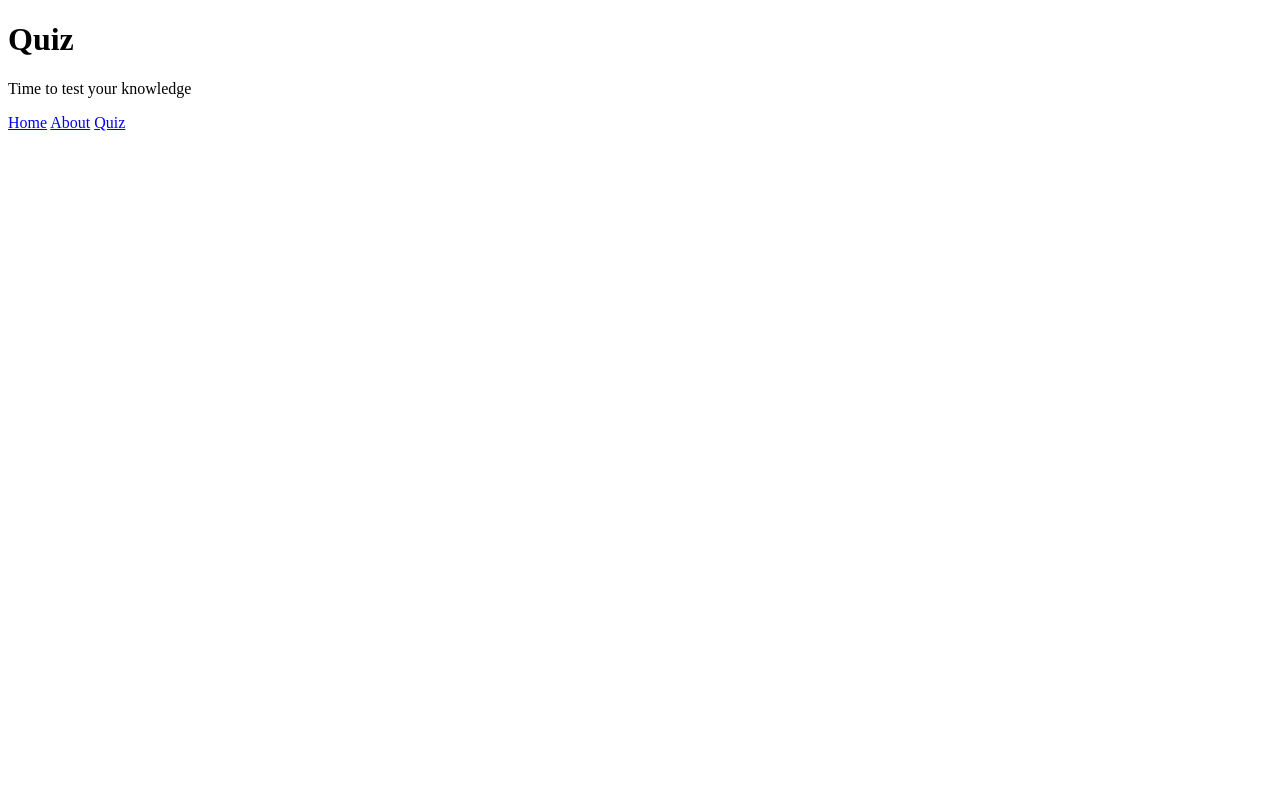
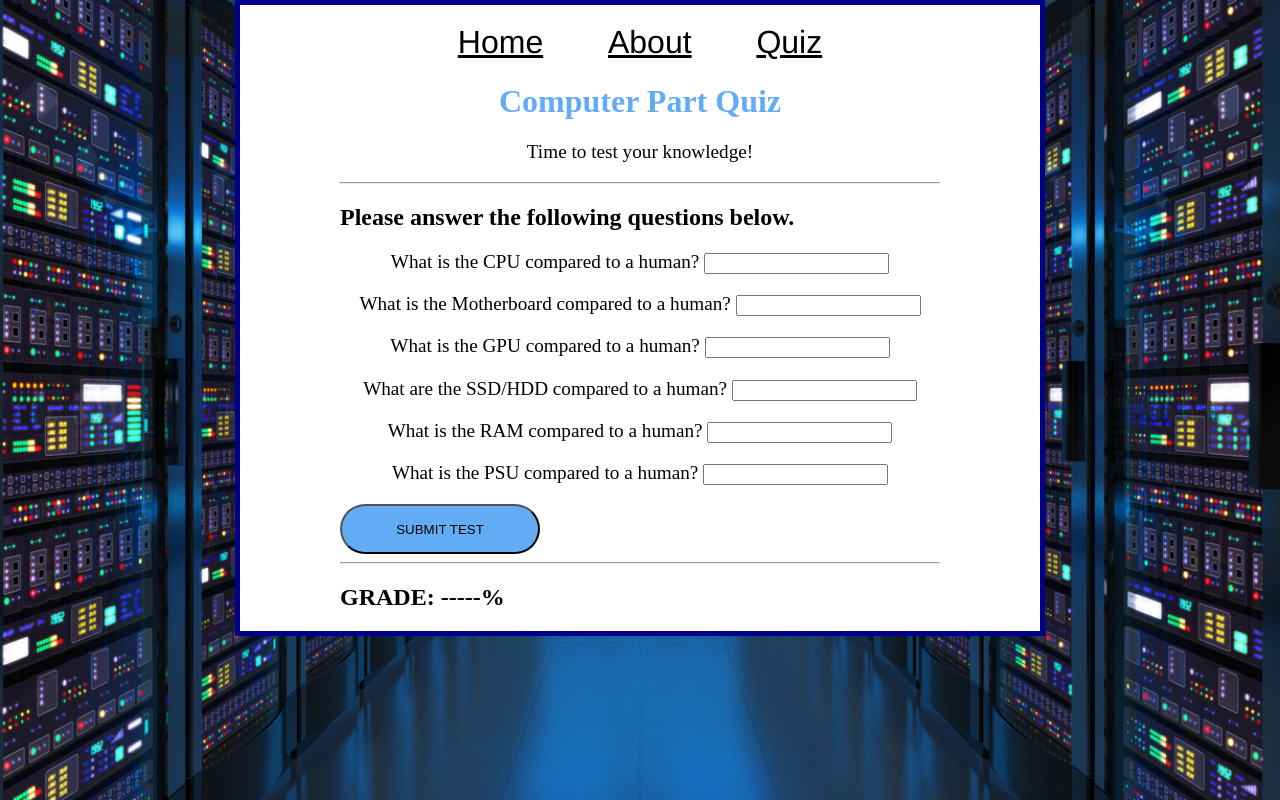
Before and after one commit to Stirling-Silver/Create-A-Website-Project, a plain HTML site: page quiz.html in a window 1280 px wide. Drawn offline with Linux system fonts and the light colour scheme.

Commit message:
Just needs Javascript

```diff
--- a/about.css
+++ b/about.css
@@ -9,14 +9,14 @@ head {
 
 h1 {
     text-align: center;
-    color: darkorchid;
+    color: #61acf5;
     font-size: xx-large;
     font-weight: bolder;
 }
 
 p {
     text-align: center;
-    color: goldenrod;
+    color: black;
     font-size: larger;
 }
 
--- a/quiz.css
+++ b/quiz.css
@@ -0,0 +1,61 @@
+html {
+    background: url("img/Best\ background.jpg") no-repeat center fixed;
+    background-size: cover;
+}
+
+head {
+    text-align: center;
+}
+
+h1 {
+    text-align: center;
+    color: #61acf5;
+    font-size: xx-large;
+    font-weight: bolder;
+}
+
+p {
+    text-align: center;
+    color: black;
+    font-size: larger;
+}
+
+h3 {
+    background-color: ghostwhite;
+    text-align: center;
+    color: gold;
+    margin: 20px;
+    padding-left: 200px;
+    padding-right: 200px;
+}
+
+
+a {
+    color: black;
+    font-family: 'Franklin Gothic Medium', 'Arial Narrow', Arial, sans-serif;
+    font-size: xx-large;
+    padding: 0px 30px;
+}
+
+
+body {
+    background-color: white;
+    width: 600px;
+    margin: auto;
+    padding: 0px 100px;
+    border: solid darkblue 5px;
+  }
+
+button {
+    color: black;
+    background-color: #61acf5;
+    border-radius: 25px;
+    width: 200px;
+    height: 50px;
+}
+
+button:hover {
+    color: #61acf5;
+    background-color: black;
+    cursor: pointer;
+}
--- a/quiz.html
+++ b/quiz.html
@@ -8,12 +8,36 @@
   </head>
 
   <body>
-    <h1>Quiz</h1>
-    <p>Time to test your knowledge</p>
-    <p>
-      <a href="index.html">Home</a>
-      <a href="About.html">About</a>
-      <a href="Quiz.html">Quiz</a>
-    </p>
-  </body>
+    <div>
+      <p>
+        <a href="index.html">Home</a>
+        <a href="About.html">About</a>
+        <a href="Quiz.html">Quiz</a>
+      </p>
+
+      <h1>Computer Part Quiz</h1>
+
+      <p>Time to test your knowledge!</p>
+    </div>
+
+
+
+    <hr />
+
+    <h2>Please answer the following questions below.</h2>
+      <p>What is the CPU compared to a human? <input type= "text" /> </p>
+
+      <p>What is the Motherboard compared to a human? <input type="text" /></p>
+
+      <p>What is the GPU compared to a human? <input type="text" /></p>
+
+      <p>What are the SSD/HDD compared to a human? <input type="text" /></p>
+
+      <p>What is the RAM compared to a human? <input type="text" /></p>
+
+      <p>What is the PSU compared to a human? <input type="text" /></p>
+    <button>SUBMIT TEST</button>
+    <hr />
+    <h2>GRADE: -----%</h2>
+
 </html>
```
Also changed, not shown: About.html (+16 -2 lines), img/Power Supply.jpg (added), planning.txt.
